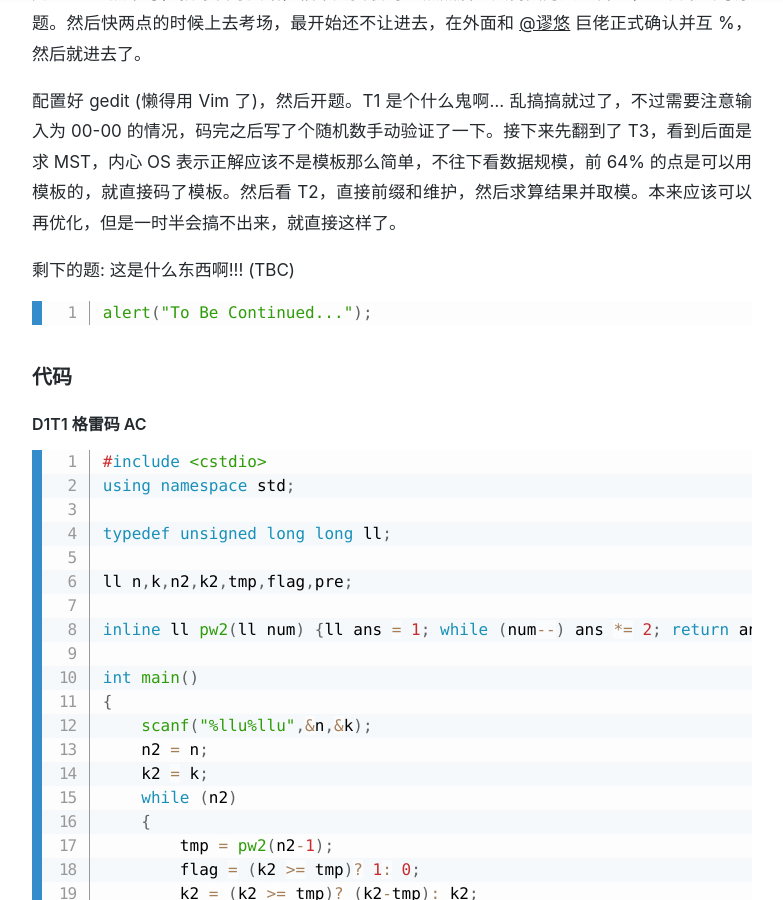
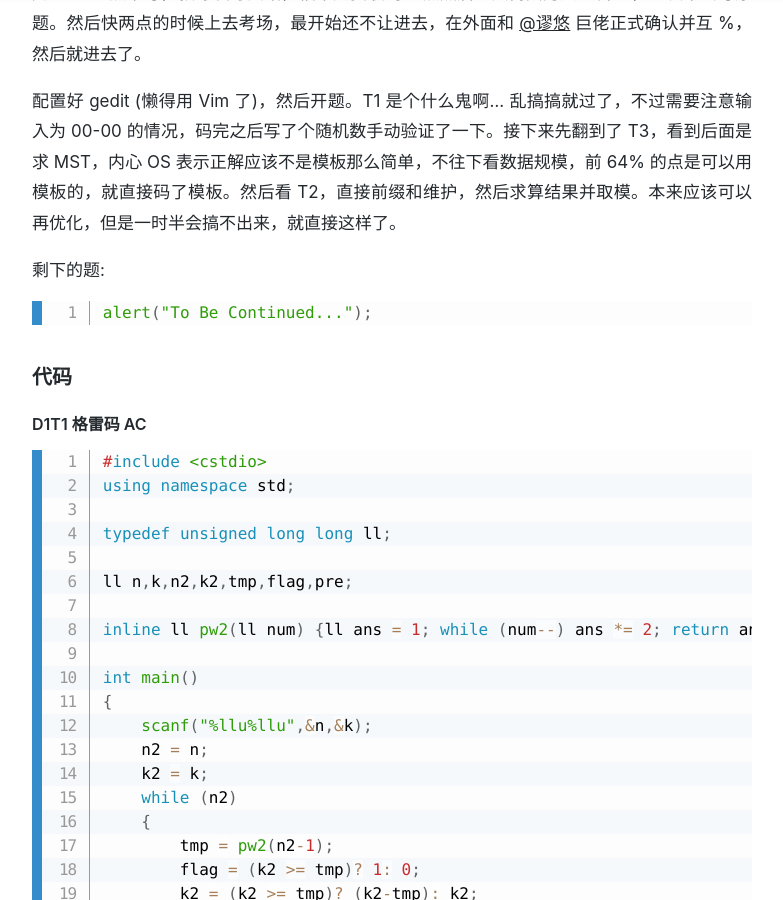
Before and after one commit to BillZhou233/WebpageTest, a Jekyll site: the page built from _posts/2019-11-23-2019csp2.md, in a window 1280 px wide and 900 px high, scrolled down 4963 px. Shown: the whole window, without its empty margins (248-1031 px from the left). Built offline with Jekyll 4.4.1, drawn with Linux system fonts in a browser that asks for light colours; nearby versions of some CDN libraries; comment, search, counter and statistics services are not loaded; a style sheet for code colours, icons or effects is not loaded.

Commit message:
Update 2019-11-23-2019csp2.md

````diff
--- a/_posts/2019-11-23-2019csp2.md
+++ b/_posts/2019-11-23-2019csp2.md
@@ -83,7 +83,7 @@ OIer 水题中... 把前面的题目看了下。
 
 配置好 gedit (懒得用 Vim 了)，然后开题。T1 是个什么鬼啊... 乱搞搞就过了，不过需要注意输入为 00-00 的情况，码完之后写了个随机数手动验证了一下。接下来先翻到了 T3，看到后面是求 MST，内心 OS 表示正解应该不是模板那么简单，不往下看数据规模，前 64% 的点是可以用模板的，就直接码了模板。然后看 T2，直接前缀和维护，然后求算结果并取模。本来应该可以再优化，但是一时半会搞不出来，就直接这样了。
 
-剩下的题: 这是什么东西啊!!! (TBC)
+剩下的题:
 
 ```javascript
 alert("To Be Continued...");
````
